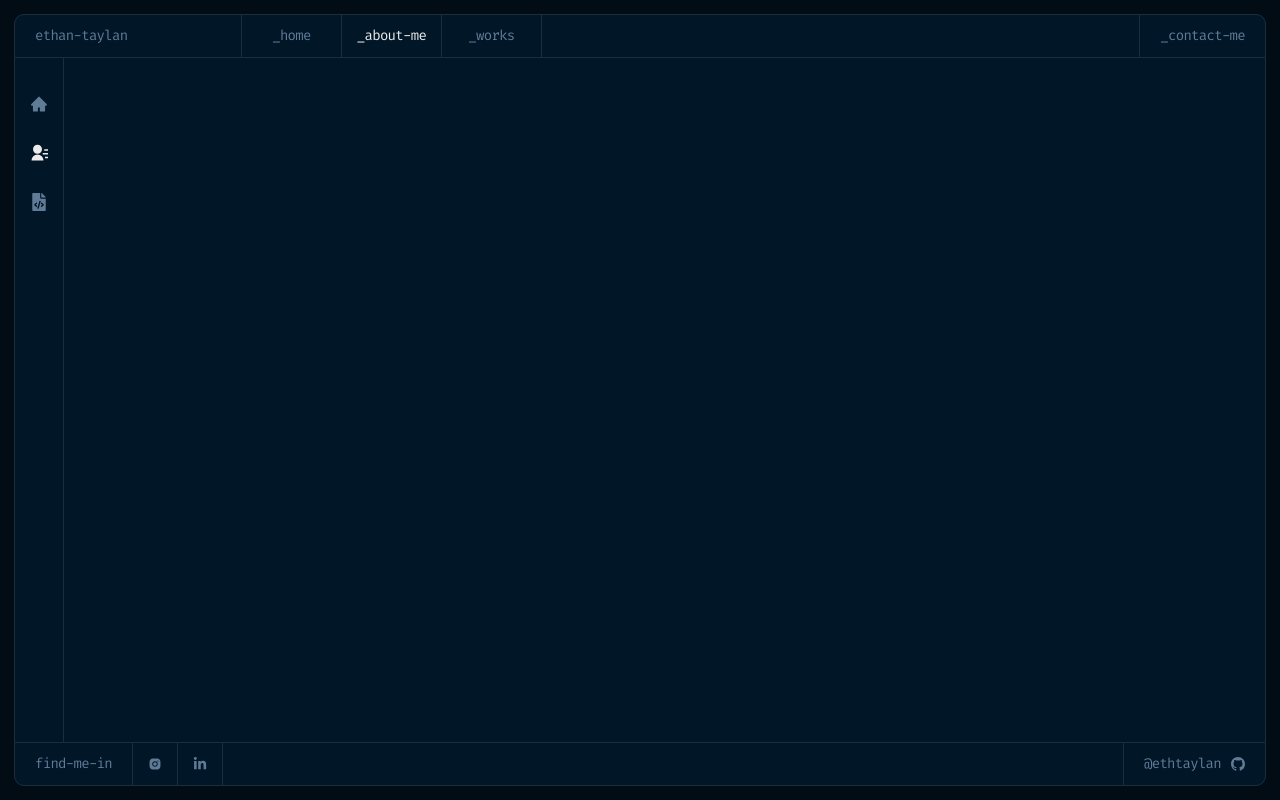
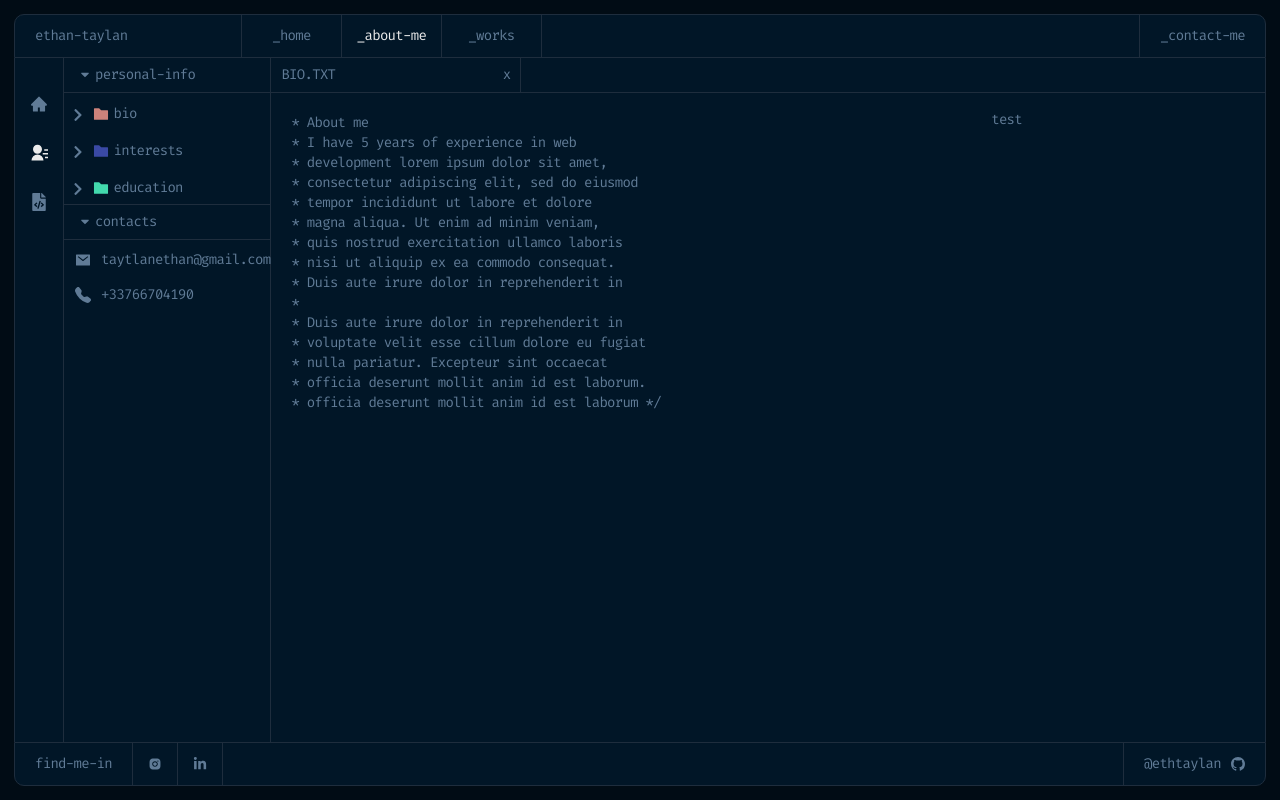
Before and after one commit to ethantaylan/ethan-taylan-portfolio, a React (Vite) app: page /about-me/bio in a window 1280 px wide. Built offline with nearby package versions, Linux system fonts and the light colour scheme.

Commit message:
bio page

```diff
--- /dev/null
+++ b/src/components/AboutMeItems/Bio.tsx
@@ -0,0 +1,75 @@
+import React from 'react';
+import styled from 'styled-components';
+import { Generics } from '../Generics';
+
+interface BioProps {}
+
+const FileCloseContainer = styled.div`
+	height: 34px;
+	width: 250px;
+	padding: 10px;
+	border-right: 1px solid ${Generics.secondary};
+	display: flex;
+	justify-content: space-between;
+	color: ${Generics.primary};
+`;
+
+const TextBody = styled.span`
+	padding: 20px;
+	color: ${Generics.primary};
+	width: 100%;
+	border-top: 1px solid ${Generics.secondary};
+	height: 100%;
+	display: flex;
+	flex-direction: row;
+`;
+
+export const Bio: React.FC<BioProps> = ({}) => {
+	return (
+		<div className='d-flex flex-row w-100 '>
+			<div className='d-flex flex-column w-100'>
+				<FileCloseContainer>
+					<span>BIO.TXT</span>
+					<span className='cursor-pointer'>x</span>
+				</FileCloseContainer>
+				<TextBody>
+					{/* Left content */}
+					<div className='w-100'>
+						<div className='line-height-20'>
+							* About me <br />
+							* I have 5 years of еxperience in web <br />
+							* development lorem ipsum dolor sit amet, <br />
+							* consectetur adipiscing elit, sed do eiusmod
+							<br />
+							* tempor incididunt ut labore et dolore
+							<br />
+							* magna aliqua. Ut enim ad minim veniam,
+							<br />
+							* quis nostrud exercitation ullamco laboris
+							<br />
+							* nisi ut aliquip ex ea commodo consequat.
+							<br />
+							* Duis aute irure dolor in reprehenderit in
+							<br />
+							*<br />
+							* Duis aute irure dolor in reprehenderit in
+							<br />
+							* voluptate velit esse cillum dolore eu fugiat <br />
+							* nulla pariatur. Excepteur sint occaecat <br />
+							* officia deserunt mollit anim id est laborum.
+							<br />
+							* officia deserunt mollit anim id est laborum */
+							<br />
+						</div>
+					</div>
+					{/* Right content */}
+					<div className='w-100 d-flex justify-content-center'>
+                        test
+                    </div>
+				</TextBody>
+			</div>
+		</div>
+	);
+};
+
+export default Bio;
--- a/src/components/AboutMeItems/FolderBar.tsx
+++ b/src/components/AboutMeItems/FolderItems.tsx
@@ -3,8 +3,6 @@ import styled from 'styled-components';
 import { Generics } from '../Generics';
 import { FaChevronDown, FaChevronRight } from 'react-icons/fa';
 import { AiFillFolder } from 'react-icons/ai';
-import { BsFillTelephoneFill } from 'react-icons/bs';
-import { IoMailSharp } from 'react-icons/io5';
 
 const TitleContainer = styled.div`
 	color: ${Generics.primary};
--- a/src/components/AboutMeItems/Items.tsx
+++ b/src/components/AboutMeItems/SubItems.tsx
@@ -1,7 +1,7 @@
-import React from 'react';
+import React, { Children } from 'react';
+import { NavLink } from 'react-router-dom';
 import { AiFillFileText } from 'react-icons/ai';
 import styled, { createGlobalStyle } from 'styled-components';
-import Bio from '../../packages/AboutMe/Bio';
 import { Generics } from '../Generics';
 
 const SubItemContainer = styled.div`
@@ -17,19 +17,23 @@ margin-right: 8px
 }
 `;
 
-interface AboutMeSubItemsProps {
-	subItemTitle: string;
+export interface AboutMeSubItemsProps {
 	fileIconActive?: boolean;
 	telIconActive?: boolean;
 	mailIconActive?: boolean;
+	children?: any;
+	subItemTitle?: string;
+	to: string;
 }
 
 const AboutMeSubItems: React.FC<AboutMeSubItemsProps> = ({
 	fileIconActive = true,
 	subItemTitle,
+	to,
 }) => {
 	return (
 		<div>
+			<NavLink to={to}>
 				<SubItemContainer className='hover d-flex cursor-pointer'>
 					<GlobalStyle />
 					<div className='d-flex margin-top-5 align-items-center padding-bottom-12 justify-content-center'>
@@ -39,6 +43,7 @@ const AboutMeSubItems: React.FC<AboutMeSubItemsProps> = ({
 						{subItemTitle}
 					</div>
 				</SubItemContainer>
+			</NavLink>
 		</div>
 	);
 };
--- a/src/index.css
+++ b/src/index.css
@@ -158,6 +158,18 @@ body,
 	border-top: 1px solid #1e2d3d;
 }
 
+.my-border-bottom {
+	border-bottom: 1px solid #1e2d3d;
+}
+
+.my-border-left {
+	border-left: 1px solid #1e2d3d;
+}
+
+.my-border-right {
+	border-right: 1px solid #1e2d3d;
+}
+
 .icons {
 	margin-left: 10px;
 }
@@ -205,3 +217,7 @@ a:hover {
 .padding-bottom-12 {
 	padding-bottom: 12px;
 }
+
+.line-height-20 {
+line-height: 20px;
+}
--- a/src/packages/AboutMe/AboutMe.tsx
+++ b/src/packages/AboutMe/AboutMe.tsx
@@ -1,14 +1,12 @@
-import React from 'react';
+import React, { Children } from 'react';
 import styled from 'styled-components';
 import { Generics } from '../../components/Generics';
-import Items from '../../components/AboutMeItems/FolderBar';
+import Items from '../../components/AboutMeItems/FolderItems';
 import ItemsTitle from '../../components/AboutMeItems/FolderBarTitles';
-import AboutMeSubItems from '../../components/AboutMeItems/Items';
+import AboutMeSubItems from '../../components/AboutMeItems/SubItems';
 import { folderColors } from '../../components/AboutMeItems/folder-colors';
 import { BsFillTelephoneFill } from 'react-icons/bs';
 import { IoMailSharp } from 'react-icons/io5';
-import { NavLink } from 'react-router-dom';
-import Bio from './Bio';
 
 const FolderContainer = styled.div`
 	width: 250px;
@@ -17,33 +15,39 @@ const FolderContainer = styled.div`
 `;
 
 interface AboutMeProps {
-	children: any;
+	children?: any;
 }
 
-const AboutMe: React.FC<AboutMeProps> = ({children}) => {
-	return (
-		<div>
+const AboutMe: React.FC<AboutMeProps> = ({ children }) => (
+	<div className='d-flex w-100'>
 		<FolderContainer>
 			<ItemsTitle itemsTitle='personal-info' />
 			<Items
 				folderColors={folderColors.salmon}
 				title={'bio'}
 			>
-					<NavLink to='/about-me/bio'>
-						<AboutMeSubItems subItemTitle='bio.txt' />
-					</NavLink>
+				<AboutMeSubItems
+					to='/about-me/bio'
+					subItemTitle='biography.txt'
+				/>
 			</Items>
 			<Items
 				folderColors={folderColors.blue}
 				title={'interests'}
 			>
-					<AboutMeSubItems subItemTitle={'hobbites.txt'} />
+				<AboutMeSubItems
+					to='about-me/hobbies'
+					subItemTitle={'hobbies.txt'}
+				/>
 			</Items>
 			<Items
 				folderColors={folderColors.green}
 				title={'education'}
 			>
-					<AboutMeSubItems subItemTitle='education.txt' />
+				<AboutMeSubItems
+					to='/education'
+					subItemTitle='education.txt'
+				/>
 			</Items>
 			<ItemsTitle
 				className='my-border-top'
@@ -79,6 +83,5 @@ const AboutMe: React.FC<AboutMeProps> = ({children}) => {
 		{children}
 	</div>
 );
-};
 
 export default AboutMe;
--- a/src/packages/AboutMe/Bio.tsx
+++ /dev/null
@@ -1,19 +0,0 @@
-import React from 'react';
-import styled from 'styled-components';
-import SideBar from '../../components/Navbar/SideBar';
-import AboutMe from './AboutMe';
-
-const Square = styled.div`
-	width: 200px;
-	height: 200px;
-	background-color: red;
-`;
-
-interface BioProps {
-}
-
-const Bio: React.FC<BioProps> = ({}) => {
-	return <Square />;
-};
-
-export default Bio;
--- a/src/packages/AppLayout.tsx
+++ b/src/packages/AppLayout.tsx
@@ -6,31 +6,29 @@ import SideBar from '../components/Navbar/SideBar';
 import AboutMe from './AboutMe/AboutMe';
 import Home from './Home/Home';
 import { BrowserRouter, Routes, Route } from 'react-router-dom';
-import Bio from './AboutMe/Bio';
+import Bio from '../components/AboutMeItems/Bio';
 
 function App() {
 	return (
 		<BrowserRouter>
-			<div className='h-100 d-flex justify-content-between flex-column p-3'>
+			<div className='h-100 w-100 d-flex justify-content-between flex-column p-3'>
 				<Navbar />
-				<SideBar
-					children={
-						<Routes>
-							<Route
-								path='/about-me'
-								element={<AboutMe children={<h1>fils dep uteeeeeeeeeeeeeeeeeeeeeeeeeeeeeeeeeeeeeeeeeeeee</h1>}/>}
-							></Route>
-							<Route
-								path='/about-me'
-								element={<Bio />}
-							></Route>
-							<Route
-								path='/'
-								element={<Home />}
-							></Route>
-						</Routes>
-					}
-				/>
+				<SideBar>
+					<Routes>
+						<Route
+							path='/'
+							element={<Home />}
+						/>
+						<Route
+							path='/about-me'
+							element={<AboutMe />}
+						/>
+						<Route
+							path='/about-me/bio'
+							element={<AboutMe children={<Bio />} />}
+						/>
+					</Routes>
+				</SideBar>
 				<Footer />
 			</div>
 		</BrowserRouter>
```
Lines whose indentation alone changed are shown as unchanged.
